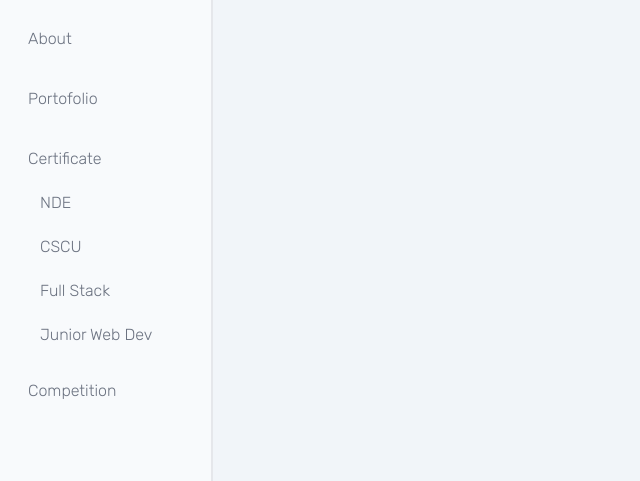
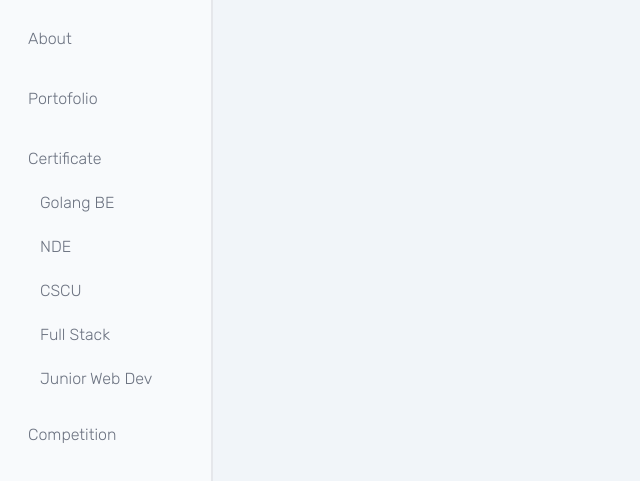
Before and after one commit to dimasaulia/dimasaulia.github.io, a website: page cert-detail.html in a window 1280 px wide. Shown: the part 73-554 px from the top of the page, without its empty margins (0-640 px from the left). Drawn offline with Linux system fonts and the light colour scheme.

Commit message:
dimas(add): add new golang course

```diff
--- a/cert-detail.html
+++ b/cert-detail.html
@@ -25,6 +25,10 @@
         <div class="mb-4">
             <div class="mb-1 flex text-gray-500 p-2 justify-between">
                 <a href="/certificate.html" class="font-rubik font-light cursor-pointer">Certificate</a>
+            </div>
+            <div class="mb-1 flex text-gray-500 ps-5 p-2 py-2 justify-between">
+                <a href="/cert-detail.html?c=golang_be" data-category="golang_be" class="cert font-rubik font-light cursor-pointer">Golang BE</a>
+                <img src="/assets/arrow.svg" alt="active item" class="w-2 font-bold hidden">
             </div>
             <div class="mb-1 flex text-gray-500 ps-5 p-2 py-2 justify-between">
                 <a href="/cert-detail.html?c=nde" data-category="nde" class="cert font-rubik font-light cursor-pointer">NDE</a>
--- a/public/js/cert.js
+++ b/public/js/cert.js
@@ -18,6 +18,11 @@ const CERTIFICATE = {
         title: "Junior Web Development",
         desc: "No desc Yet",
         link: "https://drive.google.com/file/d/1CZXaxUHzyH3_i-N781tyOrC7i4hjz2HE/preview",
+    },
+    golang_be: {
+        title: "Golang Backend Developer",
+        desc: "No desc Yet",
+        link: "https://drive.google.com/file/d/1FM7b8FRRhHZonTcnhyxckl_LjIf59tYh/preview",
     },
 };
 
```
Also changed, not shown: certificate.html (+3 -0 lines).
